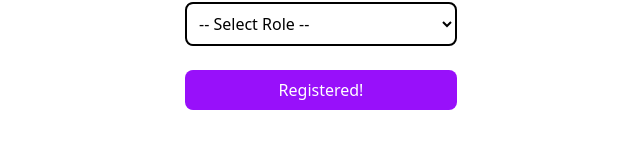
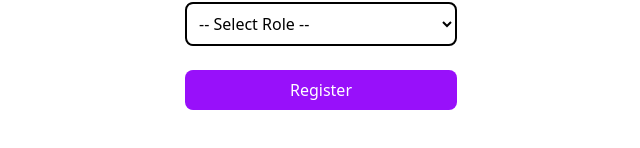
Before and after one commit to GuilianiHatsu1k1314/apsi_inventory_app, a React (Vite) app in the folder frontend/: page /register in a window 1280 px wide. Shown: the part 556-704 px from the top of the page, without its empty margins (319-959 px from the left). Built offline with nearby package versions, Linux system fonts and the light colour scheme.

Commit message:
set registered boolean prop to false

```diff
--- a/frontend/src/pages/RegisterPage.tsx
+++ b/frontend/src/pages/RegisterPage.tsx
@@ -66,7 +66,7 @@ export const RegisterPage = () => {
         onSubmit={handleRegister}
         loading={loading}
         error={error}
-        registered
+        registered={false}
       />
     </main>
   );
```
